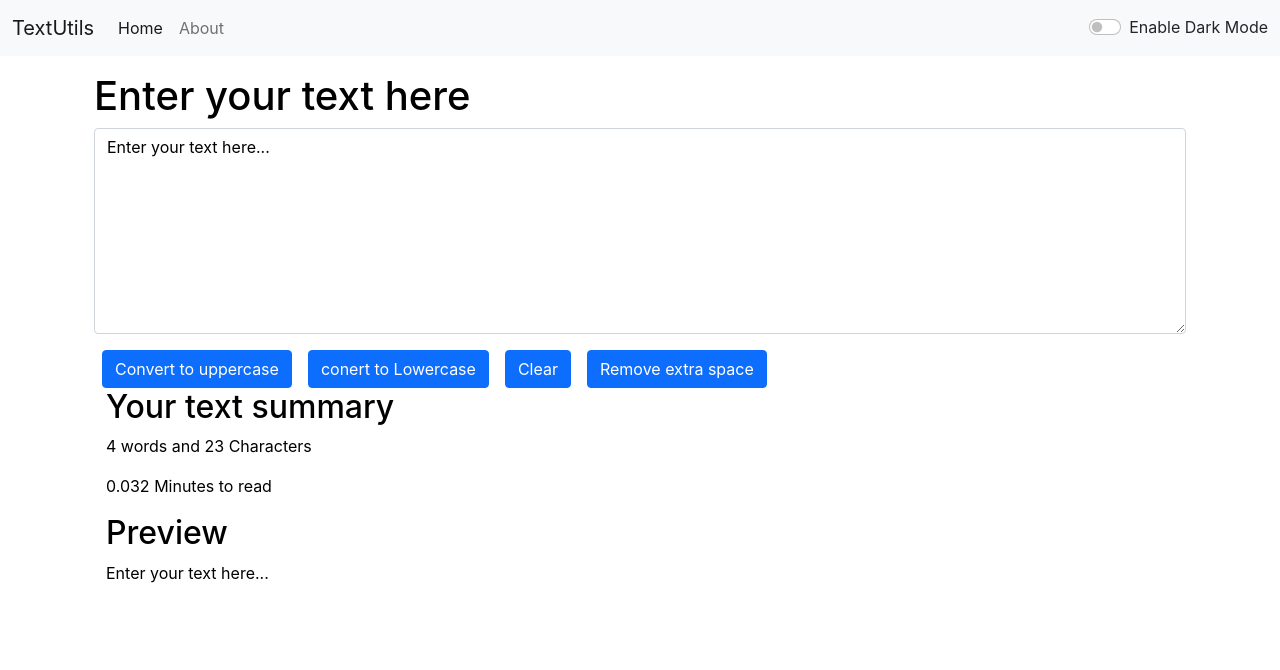
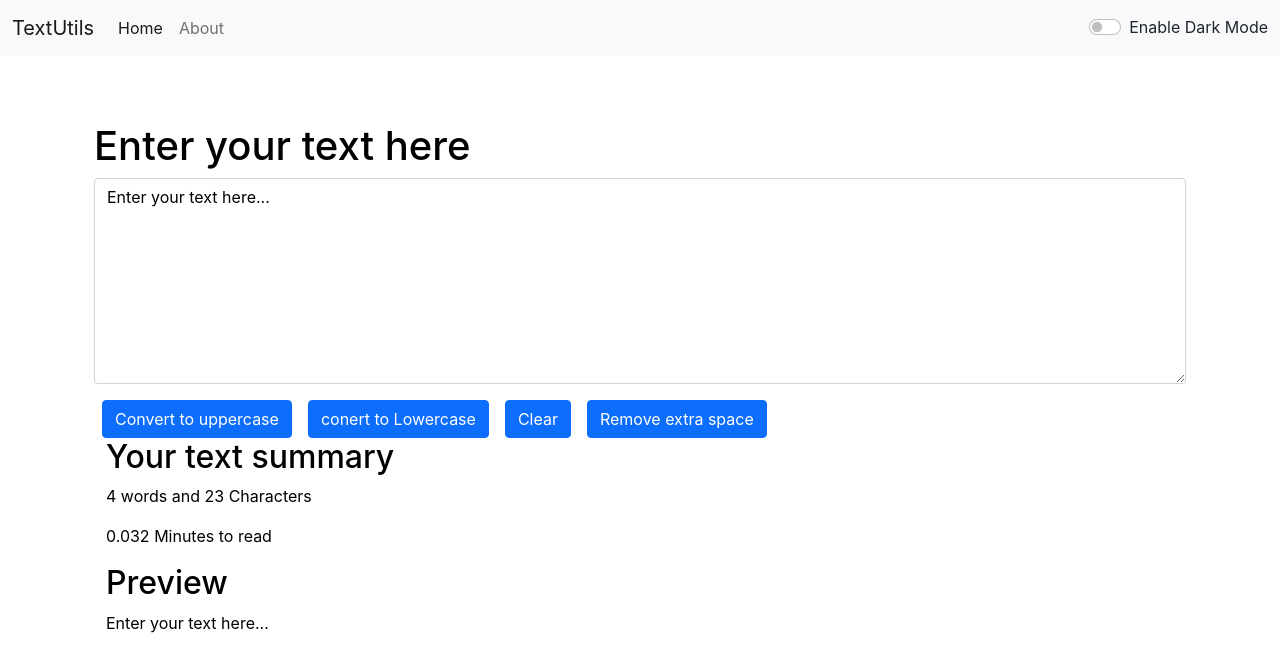
Before and after one commit to prajprad751/web, a React (Create React App) app: page / in a window 1280 px wide. Shown: the top 670 px of the page. Built offline with nearby package versions, Linux system fonts and the light colour scheme.

Commit message:
deployed in git

```diff
--- a/package.json
+++ b/package.json
@@ -1,4 +1,5 @@
 {
+  "homepage": "https:///prajprad751.github.io/web",
   "name": "textutills",
   "version": "0.1.0",
   "private": true,
@@ -12,6 +13,8 @@
     "web-vitals": "^1.1.2"
   },
   "scripts": {
+    "predeploy": "npm run build",
+    "deploy": "gh-pages -d build",
     "start": "react-scripts start",
     "build": "react-scripts build",
     "test": "react-scripts test",
--- a/src/Component/Alert.js
+++ b/src/Component/Alert.js
@@ -7,13 +7,15 @@ const capitalize = (word) => {
 
 export default function Alert(props) {
   return (
-    props.alert && (
+    <div style={{ height: "50px" }}>
+      {props.alert && (
         <div
           className={`alert alert-${props.alert.type} alert-dismissible fade show`}
           role="alert"
         >
           <strong>{capitalize(props.alert.type)}</strong>: {props.alert.msg}
         </div>
-    )
+      )}
+    </div>
   );
 }
```
Also changed, not shown: 1 other file (tests, documents, lock files or other folders). Lines whose indentation alone changed are shown as unchanged.
